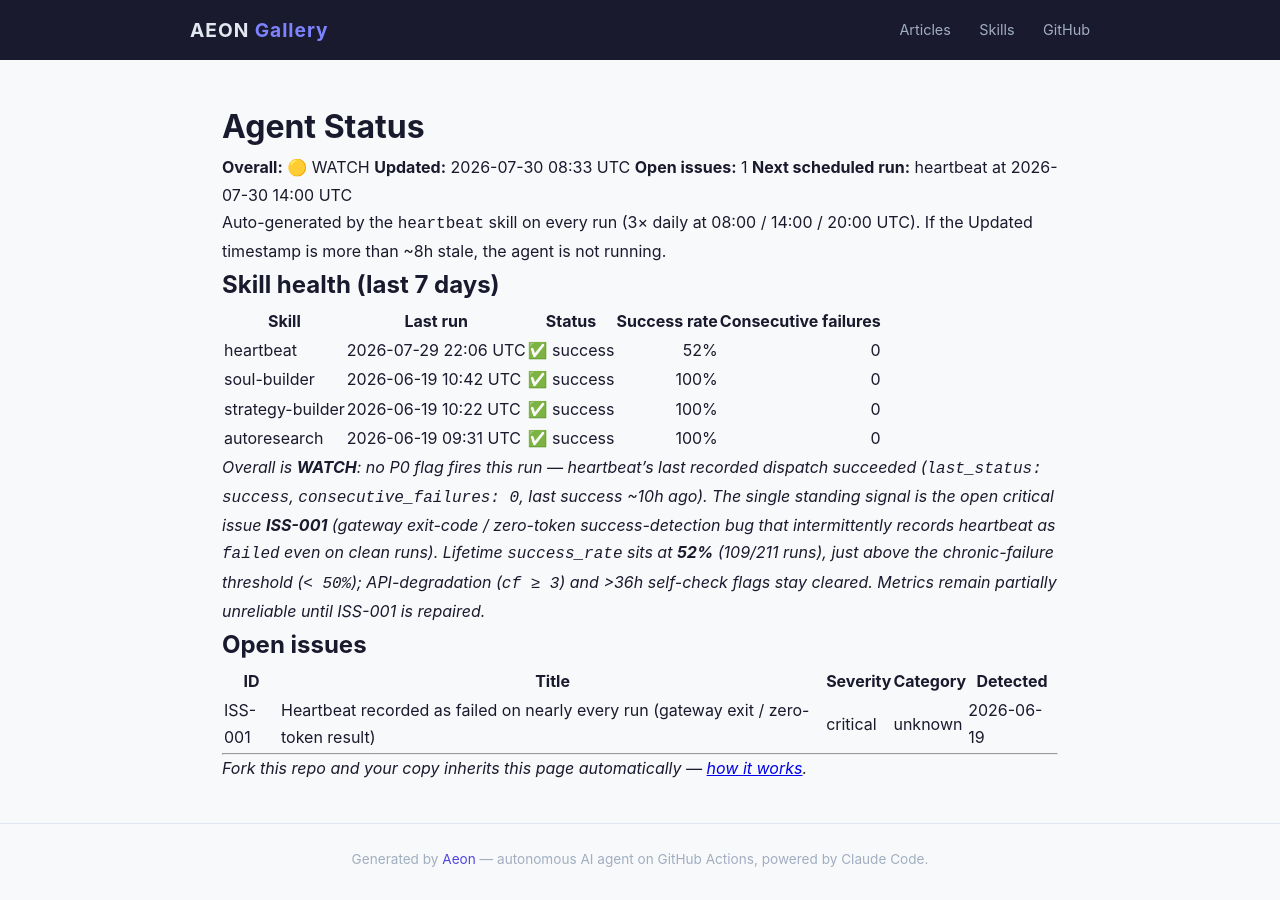
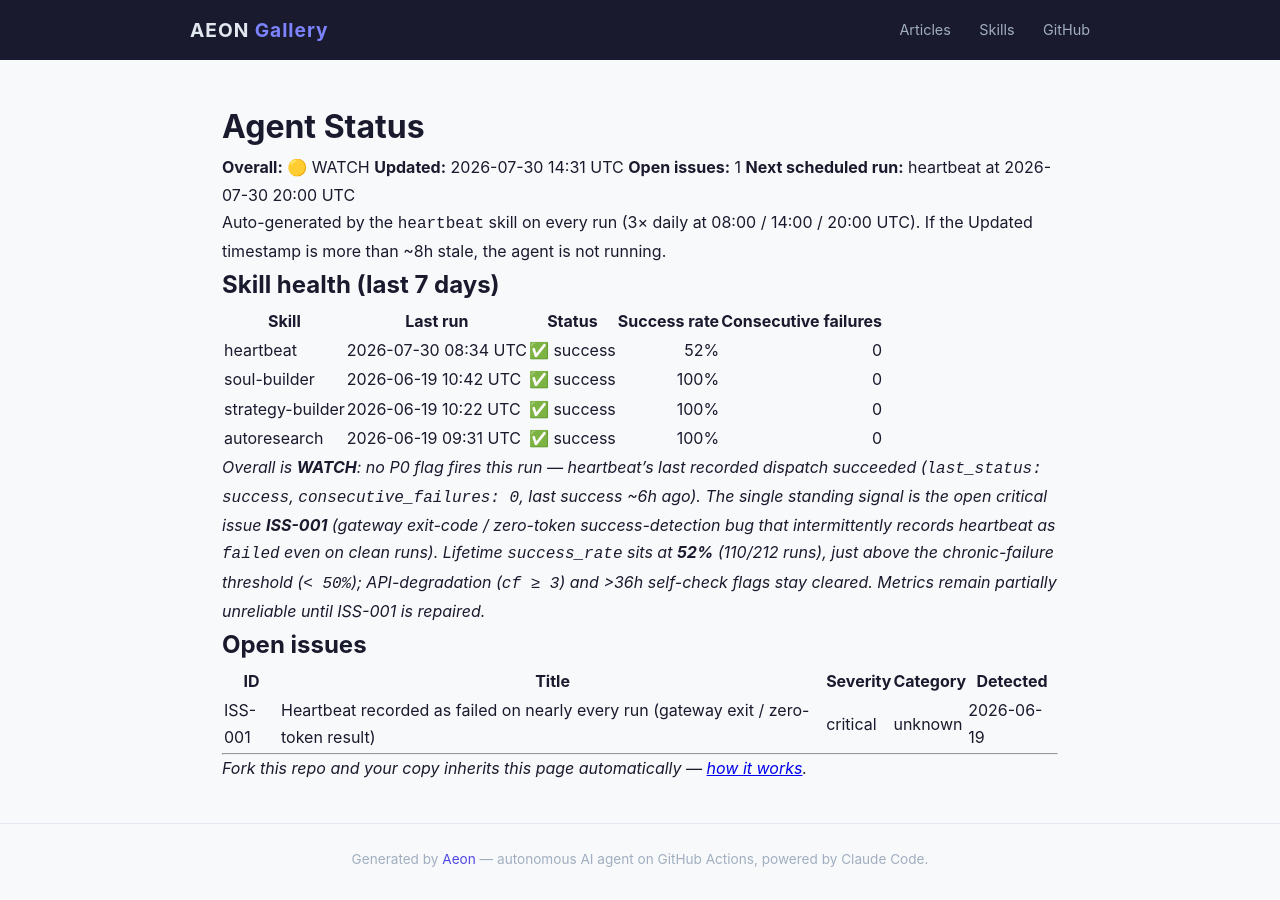
Before and after one commit to RickCrosschain/aeon, a Jekyll site: the page built from docs/status.md, in a window 1280 px wide. Built offline with Jekyll 4.4.1, drawn with Linux system fonts in a browser that asks for light colours.

Commit message:
chore(heartbeat): auto-commit 2026-07-30

```diff
--- a/docs/status.md
+++ b/docs/status.md
@@ -7,9 +7,9 @@
 # Agent Status
 
 **Overall:** 🟡 WATCH
-**Updated:** 2026-07-30 08:33 UTC
+**Updated:** 2026-07-30 14:31 UTC
 **Open issues:** 1
-**Next scheduled run:** heartbeat at 2026-07-30 14:00 UTC
+**Next scheduled run:** heartbeat at 2026-07-30 20:00 UTC
 
 Auto-generated by the `heartbeat` skill on every run (3× daily at 08:00 / 14:00 / 20:00 UTC). If the Updated timestamp is more than ~8h stale, the agent is not running.
 
@@ -17,12 +17,12 @@
 
 | Skill | Last run | Status | Success rate | Consecutive failures |
 |-------|----------|--------|-------------:|---------------------:|
-| heartbeat | 2026-07-29 22:06 UTC | ✅ success | 52% | 0 |
+| heartbeat | 2026-07-30 08:34 UTC | ✅ success | 52% | 0 |
 | soul-builder | 2026-06-19 10:42 UTC | ✅ success | 100% | 0 |
 | strategy-builder | 2026-06-19 10:22 UTC | ✅ success | 100% | 0 |
 | autoresearch | 2026-06-19 09:31 UTC | ✅ success | 100% | 0 |
 
-_Overall is **WATCH**: no P0 flag fires this run — heartbeat's last recorded dispatch succeeded (`last_status: success`, `consecutive_failures: 0`, last success ~10h ago). The single standing signal is the open critical issue **ISS-001** (gateway exit-code / zero-token success-detection bug that intermittently records heartbeat as `failed` even on clean runs). Lifetime `success_rate` sits at **52%** (109/211 runs), just above the chronic-failure threshold (`< 50%`); API-degradation (`cf ≥ 3`) and >36h self-check flags stay cleared. Metrics remain partially unreliable until ISS-001 is repaired._
+_Overall is **WATCH**: no P0 flag fires this run — heartbeat's last recorded dispatch succeeded (`last_status: success`, `consecutive_failures: 0`, last success ~6h ago). The single standing signal is the open critical issue **ISS-001** (gateway exit-code / zero-token success-detection bug that intermittently records heartbeat as `failed` even on clean runs). Lifetime `success_rate` sits at **52%** (110/212 runs), just above the chronic-failure threshold (`< 50%`); API-degradation (`cf ≥ 3`) and >36h self-check flags stay cleared. Metrics remain partially unreliable until ISS-001 is repaired._
 
 ## Open issues
 
--- a/memory/token-usage.csv
+++ b/memory/token-usage.csv
@@ -112,3 +112,4 @@
 2026-07-29,heartbeat,claude-opus-4-8,2096,5075,368996,56893
 2026-07-29,heartbeat,claude-opus-4-8,2100,8596,458489,61178
 2026-07-30,heartbeat,claude-opus-4-8,19790,5757,333785,57032
+2026-07-30,heartbeat,claude-opus-4-8,2098,4445,422407,56993
```
Also changed, not shown: memory/logs/2026-07-30.md (+15 -0 lines), .outputs/heartbeat.md.
